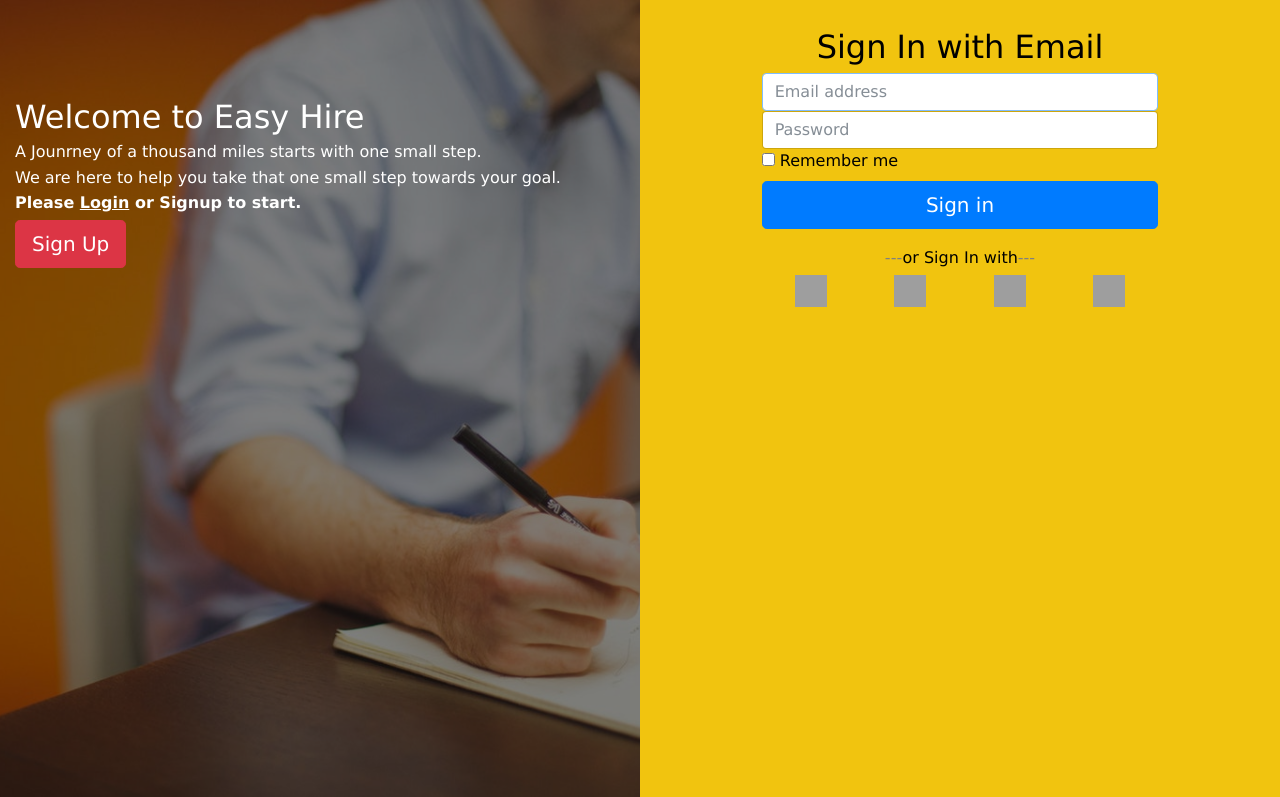
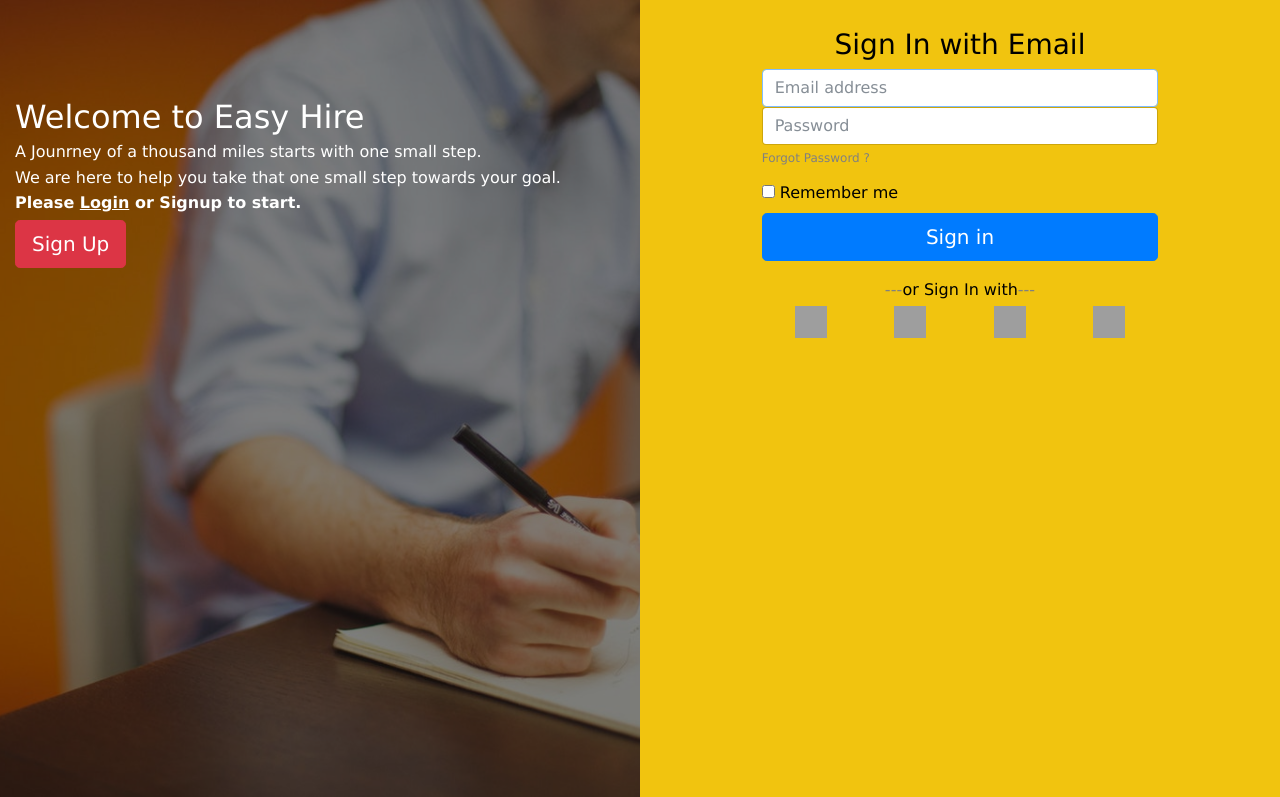
Before and after one commit to ashish051321/BootstrapLoginPage, a plain HTML site: page index.html in a window 1280 px wide. Shown: the top 797 px of the page. Drawn offline with nearby package versions, Linux system fonts and the light colour scheme; grey boxes are pictures that could not be loaded.

Commit message:
Update index.html

```diff
--- a/index.html
+++ b/index.html
@@ -35,15 +35,18 @@
                 <div class="row signInWithEmail">
                     <div class="col-8 mx-auto">
                         <form class="form-signin">
-                            <h2 class="form-signin-heading" style="text-align:center;">Sign In with Email</h2>
+                            <h3 class="form-signin-heading" style="text-align:center;">Sign In with Email</h3>
                             <label for="inputEmail" class="sr-only">Email address</label>
                             <input type="email" id="inputEmail" class="form-control" placeholder="Email address" required="" autofocus="">
                             <label for="inputPassword" class="sr-only">Password</label>
+
                             <input type="password" id="inputPassword" class="form-control" placeholder="Password" required="">
-                            <div class="checkbox">
+                            <a href="#" style="color:grey; font-size:12px;">Forgot Password ?</a>
+
+                            <div class="checkbox" style="margin-top: 12px;">
                                 <label>
                                 <input type="checkbox" value="remember-me"> Remember me
-                            </label>
+                                </label>
                             </div>
                             <button class="btn btn-lg btn-primary btn-block" type="submit">Sign in</button>
                         </form>
```
